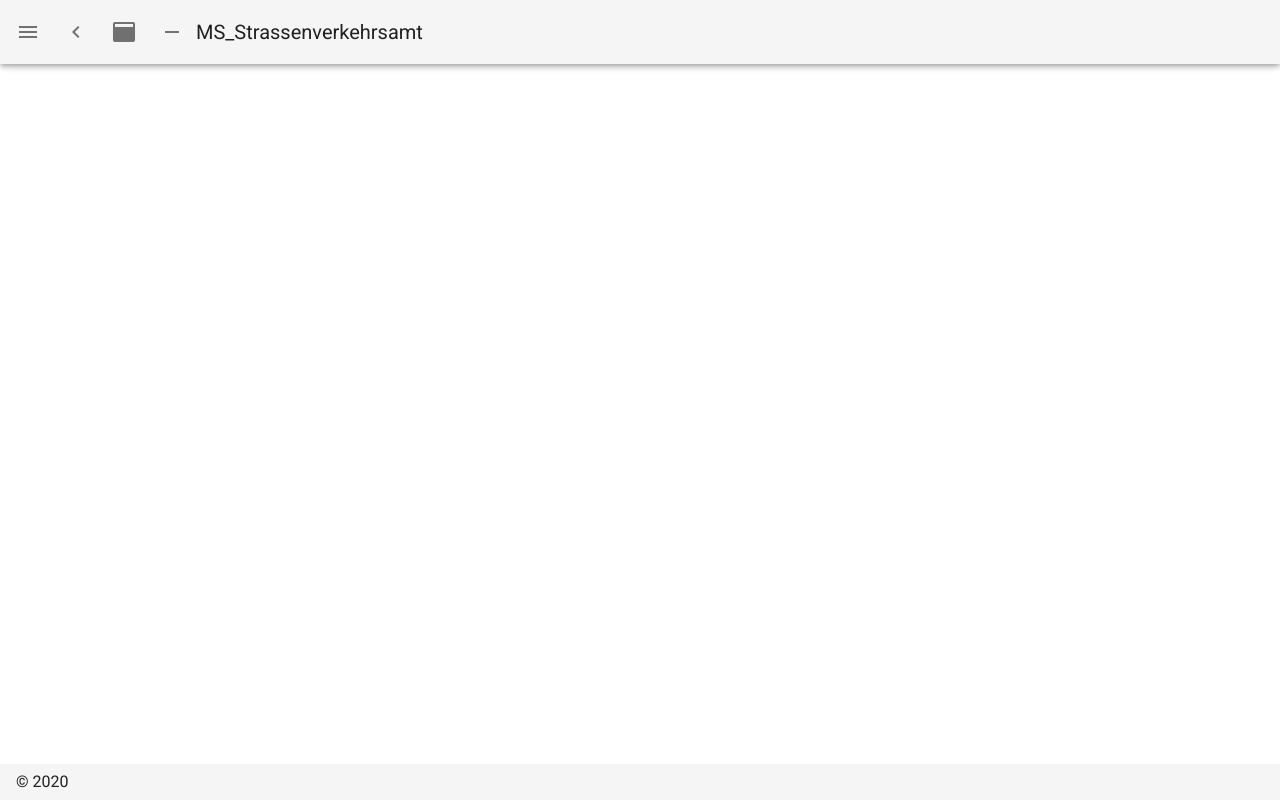
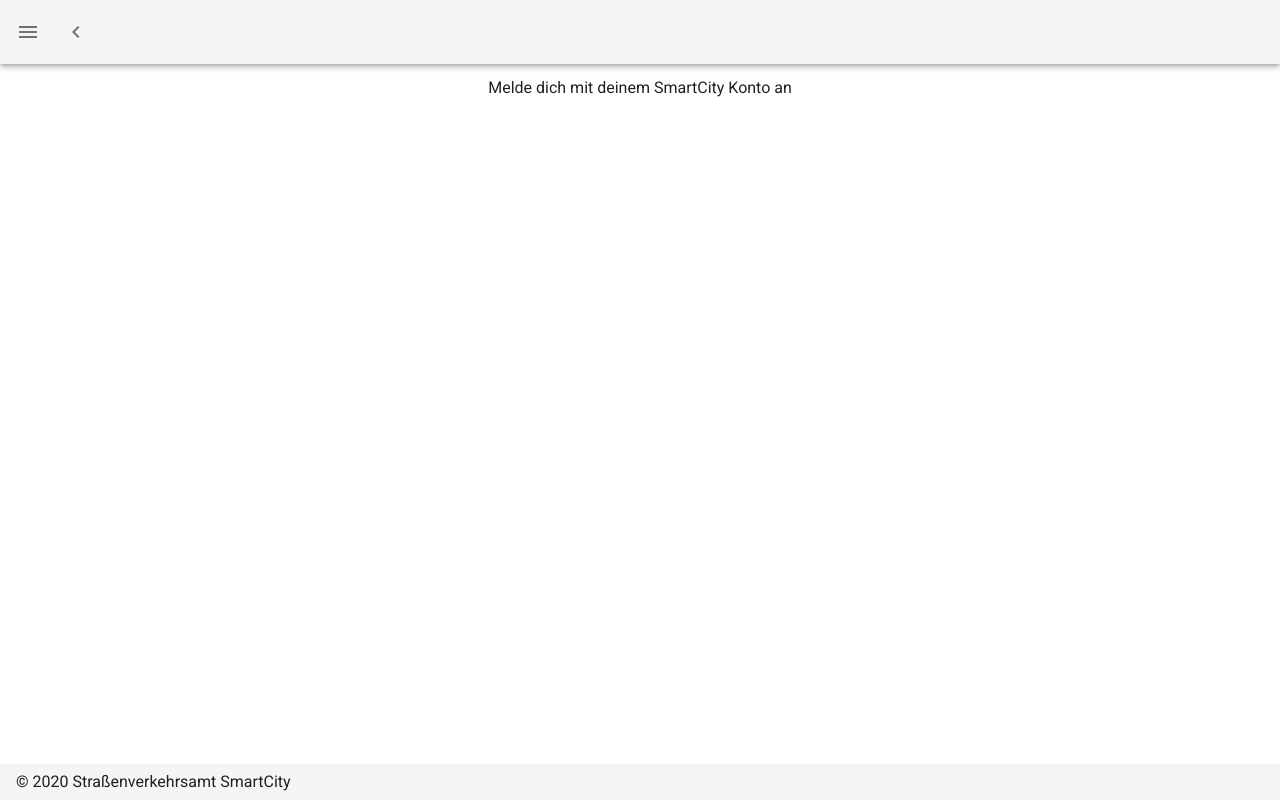
Before and after one commit to SGSE-2020/MS_Strassenverkehrsamt, a Nuxt app in the folder frontend/: page /account in a window 1280 px wide. Built offline with nearby package versions, Linux system fonts and the light colour scheme.

Commit message:
banner added license plates from db

```diff
--- a/frontend/layouts/default.vue
+++ b/frontend/layouts/default.vue
@@ -29,13 +29,13 @@
       <v-btn icon @click.stop="miniVariant = !miniVariant">
         <v-icon>mdi-{{ `chevron-${miniVariant ? 'right' : 'left'}` }}</v-icon>
       </v-btn>
-      <v-btn icon @click.stop="clipped = !clipped">
-        <v-icon>mdi-application</v-icon>
-      </v-btn>
-      <v-btn icon @click.stop="fixed = !fixed">
-        <v-icon>mdi-minus</v-icon>
-      </v-btn>
-      <v-toolbar-title v-text="title" />
+
+      <!--- <v-toolbar-title v-text="title" /> --->
+      <v-img
+        :src="require('@/assets/banner.png')"
+        max-height="40"
+        aspect-ratio="7.94"
+      />
       <v-spacer />
     </v-app-bar>
     <v-content>
@@ -44,7 +44,10 @@
       </v-container>
     </v-content>
     <v-footer :fixed="fixed" app>
-      <span>&copy; {{ new Date().getFullYear() }}</span>
+      <span
+        >&copy; {{ new Date().getFullYear() }} Stra&szlig;enverkehrsamt
+        SmartCity</span
+      >
     </v-footer>
   </v-app>
 </template>
@@ -59,13 +62,18 @@ export default {
       items: [
         {
           icon: 'mdi-apps',
-          title: 'Welcome',
+          title: 'Startseite',
           to: '/'
         },
         {
+          icon: 'mdi-account',
+          title: 'Konto',
+          to: '/account'
+        },
+        {
           icon: 'mdi-chart-bubble',
-          title: 'Inspire',
-          to: '/inspire'
+          title: 'Kennzeichen',
+          to: '/licenseplate'
         }
       ],
       miniVariant: false,
--- a/frontend/nuxt.config.js
+++ b/frontend/nuxt.config.js
@@ -6,8 +6,8 @@ export default {
    ** Headers of the page
    */
   head: {
-    titleTemplate: '%s - ' + process.env.npm_package_name,
-    title: process.env.npm_package_name || '',
+    /* titleTemplate: '%s - ' + process.env.npm_package_name, */
+    title: 'Straßenverkehrsamt SmartCity',
     meta: [
       { charset: 'utf-8' },
       { name: 'viewport', content: 'width=device-width, initial-scale=1' },
--- /dev/null
+++ b/frontend/pages/account.vue
@@ -0,0 +1,7 @@
+<template>
+  <v-layout>
+    <v-flex class="text-center">
+      <p>Melde dich mit deinem SmartCity Konto an</p>
+    </v-flex>
+  </v-layout>
+</template>
--- a/frontend/pages/index.vue
+++ b/frontend/pages/index.vue
@@ -1,5 +1,10 @@
 <template>
   <v-layout column justify-center align-center>
+    <v-card>
+      <v-card-title class="headline">
+        <span>Wilkommen beim Stra&szlig;enverkehrsamt vom SmartCity</span>
+      </v-card-title>
+    </v-card>
     <v-flex xs12 sm8 md6>
       <v-card v-for="item in entries" :key="item" outlined class="mb-2">
         <v-card-title class="headline">
--- a/frontend/pages/inspire.vue
+++ /dev/null
@@ -1,15 +0,0 @@
-<template>
-  <v-layout>
-    <v-flex class="text-center">
-      <img src="/v.png" alt="Vuetify.js" class="mb-5" />
-      <blockquote class="blockquote">
-        &#8220;First, solve the problem. Then, write the code.&#8221;
-        <footer>
-          <small>
-            <em>&mdash;John Johnson</em>
-          </small>
-        </footer>
-      </blockquote>
-    </v-flex>
-  </v-layout>
-</template>
--- /dev/null
+++ b/frontend/pages/licenseplate.vue
@@ -0,0 +1,39 @@
+<template>
+  <v-layout>
+    <v-flex xs12 sm8 md6>
+      <h1>Liste aller belegten Kennzeichen</h1>
+      <br />
+      <v-card v-for="item in licenseplates" :key="item" outlined class="mb-2">
+        <v-card-title class="headline">
+          <span v-html="item.uid"></span>
+        </v-card-title>
+      </v-card>
+    </v-flex>
+  </v-layout>
+</template>
+
+<script>
+export default {
+  components: {},
+  data() {
+    return {
+      test: 'testvalue',
+      licenseplates: []
+    }
+  },
+  computed: {},
+  mounted() {
+    this.callAPI()
+  },
+  methods: {
+    callAPI() {
+      console.log('callAPI')
+      fetch('/api/licenseplate/all')
+        .then((response) => response.json())
+        .then((data) => {
+          this.licenseplates = data.result
+        })
+    }
+  }
+}
+</script>
```
Also changed, not shown: frontend/assets/banner.png (added).
